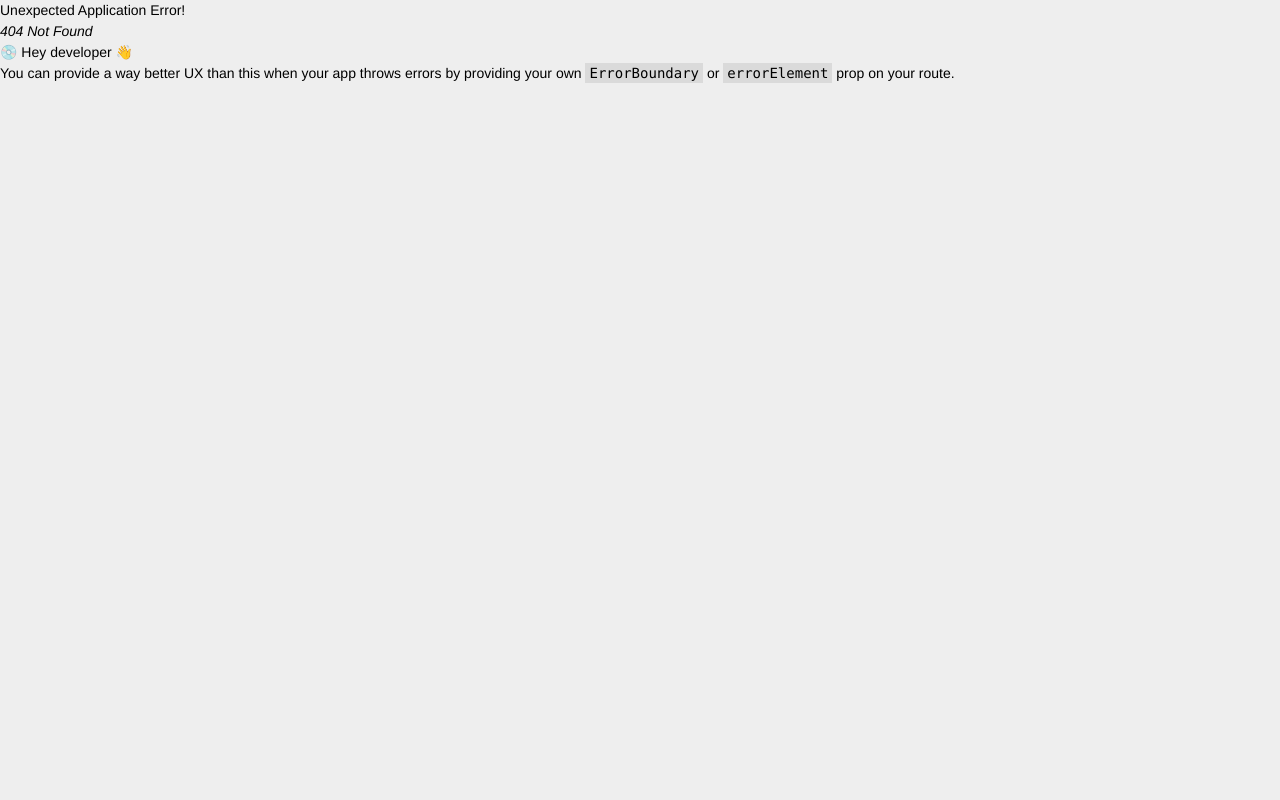
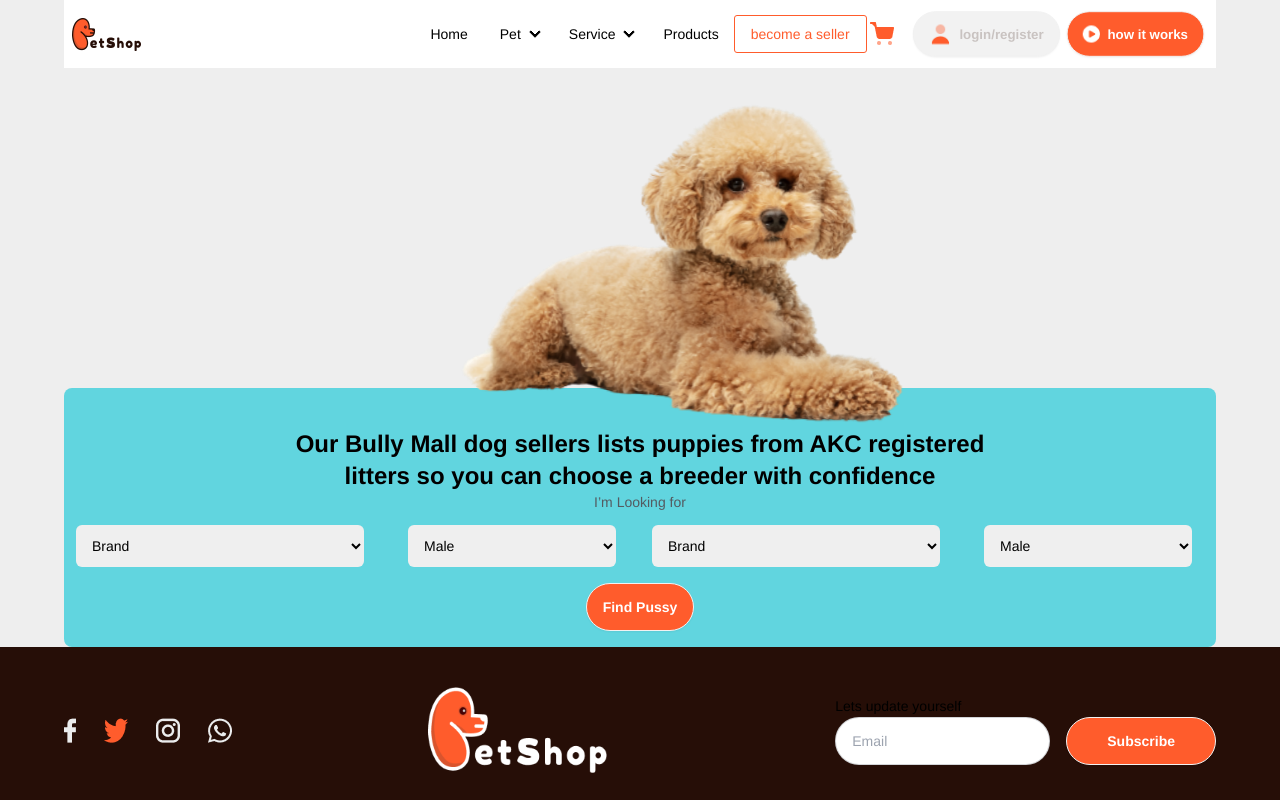
Before and after one commit to Jewel-190237/per-shop, a React (Vite) app: page /pussyService in a window 1280 px wide. Before the commit this address had no page. Shown: the top 800 px of the page. Built offline with nearby package versions, Linux system fonts and the light colour scheme.

Commit message:
pussy service added

```diff
--- a/src/components/Home/Health.jsx
+++ b/src/components/Home/Health.jsx
@@ -45,8 +45,8 @@ const Health = () => {
                         <br />
                     </div>
                     <img className='absolute top-4 md:-bottom-32 left-36 md:left-28 w-2/5 md:w-2/3' src={fwd} alt="" />
-                    <img className='absolute hidden md:flex -top-1 -right-14' src={eff1} alt="" />
-                            <img className='absolute hidden md:flex top-52 -left-4 rotate-180' src={eff2} alt="" />
+                    <img className='absolute hidden md:flex -top-1 -right-8' src={eff1} alt="" />
+                    <img className='absolute hidden md:flex top-52 -left-4 rotate-180' src={eff2} alt="" />
                 </div>
             </div>
         </section>
--- /dev/null
+++ b/src/components/Layout/PussyService.jsx
@@ -0,0 +1,58 @@
+import React from 'react';
+import cutePussy from '../../assets/image/cute-puppy.png'
+
+const PussyService = () => {
+    return (
+        <section className='max-w-6xl mx-auto '>
+            <div className='relative bg-[rgb(97,213,223)] w-full mt-80 rounded-lg'>
+                <h3 className='font-bold text-2xl md:pt-10 w-3/5 text-center mx-auto'>Our Bully Mall dog sellers  lists puppies from AKC registered litters so you can choose a breeder with confidence </h3>
+                <p className='text-center mx-auto text-[#545B61]'>I’m Looking for</p>
+
+                <div className='flex flex-col md:flex-row justify-center items-center'>
+                    <div className='flex-1'>
+                        <div className='flex justify-stretch items-center'>
+                            <div className=''>
+                                <select className='w-full md:w-72 p-3 mr-0 md:mr-3 rounded-md m-3' value='lllll' name="Brand" id="ppp"> Pe
+                                    <option value="a">Brand</option>
+                                    <option value="a">b</option>
+                                    <option value="a">c</option>
+                                </select>
+                            </div>
+                            <div className=''>
+                                <select className='w-full md:w-52 p-3 rounded-md mr-0 md:mr-3 ml-8' name="" id="">
+                                    <option value="a">Male</option>
+                                    <option value="a">Female</option>
+                                </select>
+                            </div>
+                        </div>
+                    </div>
+                    <div className='flex-1'>
+                        <div className='flex justify-stretch items-center'>
+                            <div className=''>
+                                <select className='w-full md:w-72 p-3 mr-0 md:mr-3 rounded-md m-3' value='lllll' name="Brand" id="ppp"> Pe
+                                    <option value="a">Brand</option>
+                                    <option value="a">b</option>
+                                    <option value="a">c</option>
+                                </select>
+                            </div>
+                            <div className=''>
+                                <select className='w-full md:w-52 p-3 rounded-md mr-0 md:mr-3 ml-8' name="" id="">
+                                    <option value="a">Male</option>
+                                    <option value="a">Female</option>
+                                </select>
+                            </div>
+                        </div>
+                    </div>
+                </div>
+                <div className='text-center'>
+                    <li className=" outline-none btn mt-1 mb-4 rounded-3xl bg-[#FF5C2C] text-white font-bold text-center"> Find Pussy</li>
+                </div>
+                <img className='absolute md:-top-72 md:left-96 w-1/2 md:w-2/5' src={cutePussy} alt="" />
+            </div>
+
+
+        </section>
+    );
+};
+
+export default PussyService;
--- a/src/components/Shared/Header.jsx
+++ b/src/components/Shared/Header.jsx
@@ -9,10 +9,28 @@ import user from '../../assets/image/user.png'
 const Header = () => {
   const navLinks = <>
     <li> <NavLink to='/'>Home</NavLink> </li>
-    <li> <NavLink to='/pets'>Pet</NavLink> </li>
-    <li> <NavLink to='/services'>Service</NavLink> </li>
+    <li>
+      <details>
+        <summary> Pet </summary>
+        <ul>
+          <li> <NavLink to='/pussyService'>Pussy Service</NavLink> </li>
+          <li> <NavLink to='/services'>Bath Service</NavLink> </li>
+          <li> <NavLink to='/services'>Trainers</NavLink> </li>
+        </ul>
+      </details>
+    </li>
+    <li>
+      <details>
+        <summary> Service </summary>
+        <ul>
+          <li> <NavLink to='/pussyService'>Pussy Service</NavLink> </li>
+          <li> <NavLink to='/services'>Bath Service</NavLink> </li>
+          <li> <NavLink to='/services'>Trainers</NavLink> </li>
+        </ul>
+      </details>
+    </li>
     <li> <NavLink to='/products'>Products</NavLink> </li>
-    <li className='outline outline-[#FF5C2C] outline-1 rounded-sm'> <NavLink to='/'><span className='text-[#FF5C2C]'>become a seller</span></NavLink> </li>
+    <li className='outline outline-[#FF5C2C] outline-1 rounded-sm bg-white'> <NavLink to='/'><span className='text-[#FF5C2C]'>become a seller</span></NavLink> </li>
   </>
 
   const navLinks1 = <>
--- a/src/main.jsx
+++ b/src/main.jsx
@@ -11,6 +11,7 @@ import Home from './components/Home/Home';
 import Login from './components/Authentication/Login/Login';
 import SignUp from './components/Authentication/SignUp/SignUp';
 import AuthProvider from './components/Provider/AuthProvider';
+import PussyService from './components/Layout/PussyService';
 
 const router = createBrowserRouter([
   {
@@ -20,6 +21,10 @@ const router = createBrowserRouter([
       {
         path: '/',
         element: <Home></Home>
+      },
+      {
+        path: '/pussyService',
+        element: <PussyService></PussyService>
       },
       {
         path: '/login',
```
Also changed, not shown: src/assets/image/cute-puppy.png (added).
